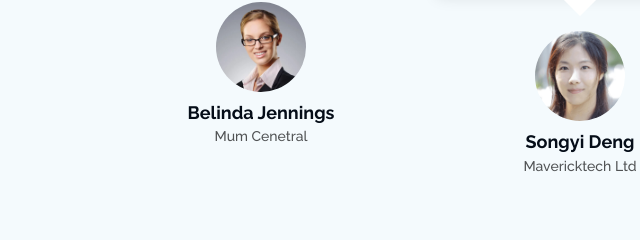
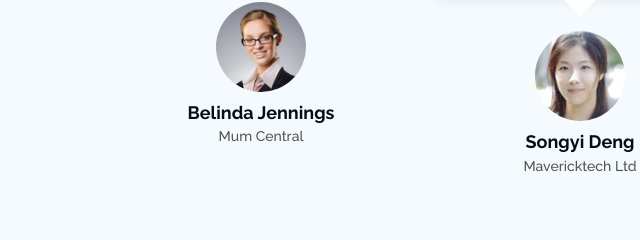
Before and after one commit to cyberorca/porto, a plain HTML site: page index.html in a window 1280 px wide. Shown: the part 4460-4700 px from the top of the page, 529-1169 px from the left. Drawn offline with Linux system fonts and the light colour scheme.

Commit message:
Edit client name

```diff
--- a/index.html
+++ b/index.html
@@ -1043,7 +1043,7 @@
                     alt=""
                   />
                   <h3>Belinda Jennings</h3>
-                  <h4>Mum Cenetral</h4>
+                  <h4>Mum Central</h4>
                 </div>
               </div>
               <!-- End testimonial item -->
```
